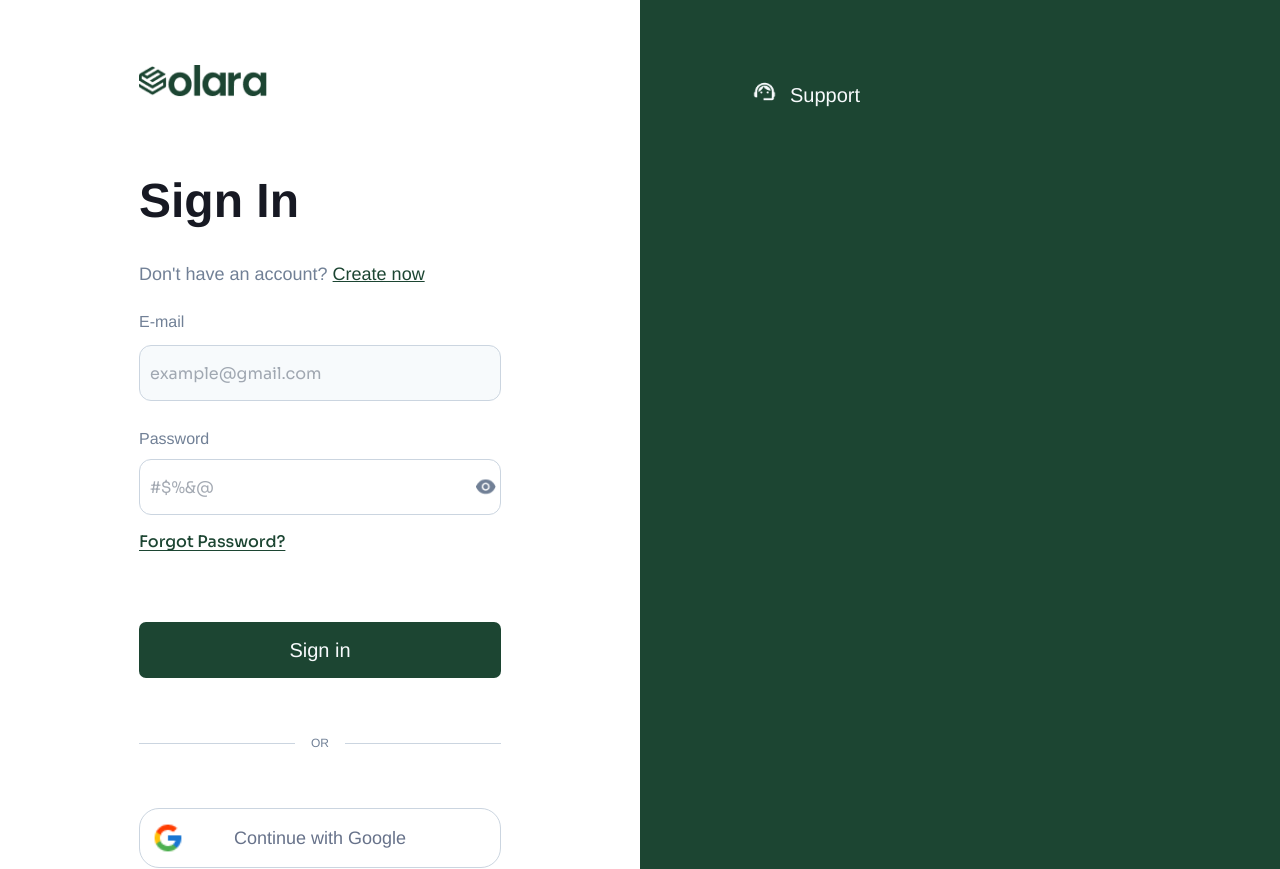
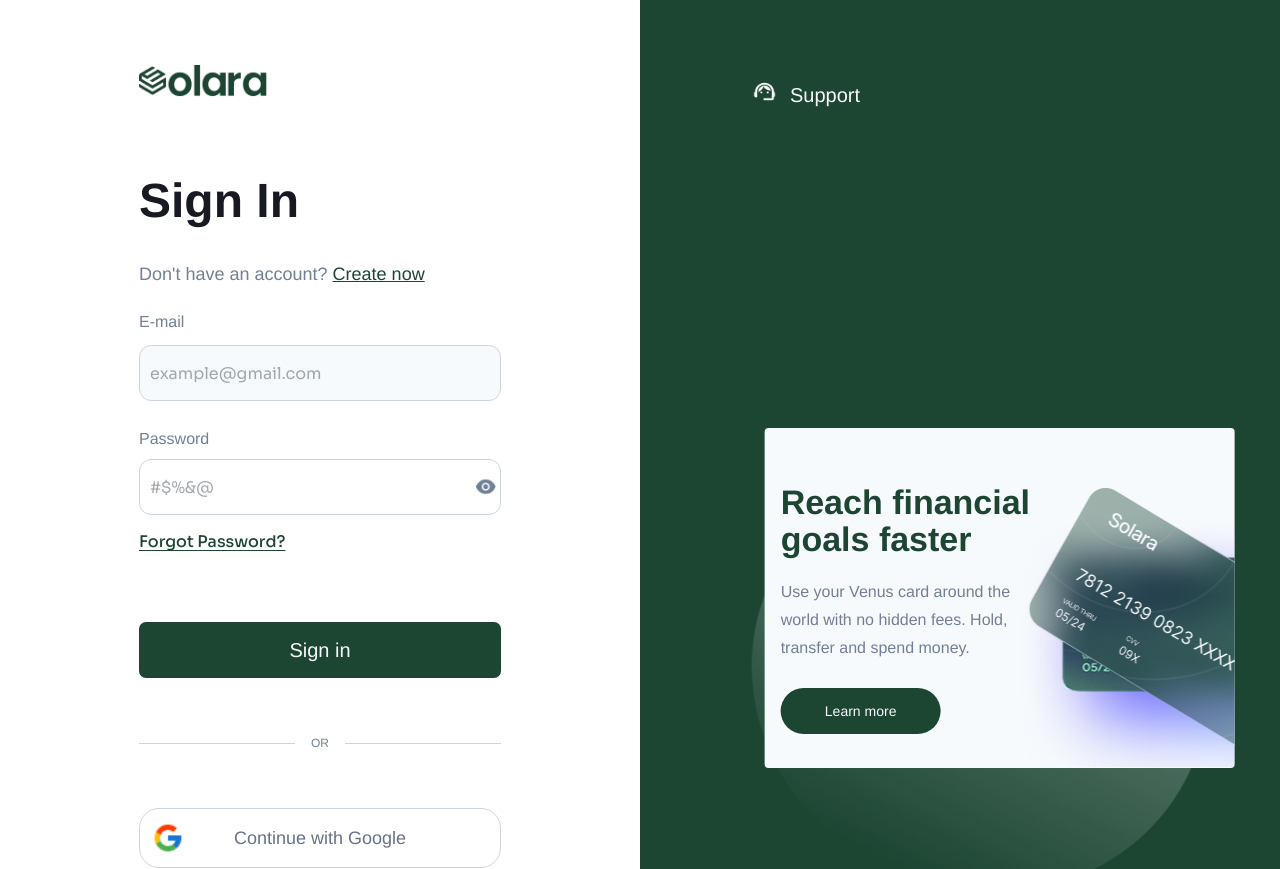
Before and after one commit to codewithabdullahbashir/Java-Script, a React (Vite) app in the folder my-react-app/: page /login in a window 1280 px wide. Shown: the top 869 px of the page. Built offline with nearby package versions, Linux system fonts and the light colour scheme; no server answers.

Commit message:
Section 2 center Card

```diff
--- a/my-react-app/src/screen/LogInPage.tsx
+++ b/my-react-app/src/screen/LogInPage.tsx
@@ -1,176 +1,13 @@
-/* import LoginLogo from "../assets/LoginLogo.png";
-import EyeOn from "../assets/EyeOn.png";
-import EyeOff from "../assets/EyeOff.png";
-import Skip from "../assets/Skip.png"
-import Facebook from "../assets/Facebook.png";
-import Googel from '../assets/Google.png'
-import Support from "../assets/Support.png";
-import { useState } from "react";
-
-const LogInPage = () => {
-  const [showPassword, setShowPassword] = useState(false);
-
-  return (
-    <div className="grid min-h-screen grid-cols-2 ">
-      <section className="flex flex-col justify-center px-6 py-12 sm:px-12 md:px-20 bg-white">
-        <div className="mb-4">
-          <img src={LoginLogo} alt="Login Logo" className="h-8 w-auto" />
-        </div>
-
-        <div className="max-w-md w-full mt-14 mx-auto space-y-6">
-          <div>
-            <h1 className="text-4xl font-bold text-[#171923]">Sign In</h1>
-            <p className="mt-10 text-sm text-[#718096]">
-              Don't have an account?{" "}
-              <a
-                href="#signup"
-                className="text-[#1C4532] underline font-medium"
-              >
-                Create now
-              </a>
-            </p>
-          </div>
-
-          <form className="space-y-4" onSubmit={(e) => e.preventDefault()}>
-            <div className="flex flex-col gap-4">
-              <label
-                htmlFor="email"
-                className="text-[16px] font-medium text-[#718096]"
-                style={{ fontFamily: "Helvetica" }}
-              >
-                E-mail
-              </label>
-              <input
-                id="email"
-                type="email"
-                placeholder="example@gmail.com"
-                className="w-full h-12 px-4 border border-[#CBD5E0] rounded-lg focus:outline-none focus:ring-2 focus:ring-[#1C4532]"
-                style={{ fontFamily: "Sora" }}
-              />
-            </div>
-
-            <div className="flex flex-col gap-4 mt-5">
-              <label
-                htmlFor="password"
-                className="text-sm font-medium text-[#718096]"
-                style={{ fontFamily: "Helvetica" }}
-              >
-                Password
-              </label>
-              <div className="relative w-full">
-                <input
-                  id="password"
-                  type={showPassword ? "text" : "password"}
-                  placeholder="••••••••"
-                  className="w-full h-12 pl-4 pr-14 border border-[#CBD5E0] rounded-lg focus:outline-none focus:ring-2 focus:ring-[#1C4532]"
-                  style={{ fontFamily: "Sora" }}
-                />
-                <button
-                  onClick={() => setShowPassword((prev) => !prev)} // Changed from onChange
-                  type="button"
-                  className="absolute right-4 top-1/2 -translate-y-1/2 p-1 focus:outline-none flex items-center justify-center"
-                  aria-label={showPassword ? "Hide password" : "Show password"}
-                >
-                  {showPassword ? (
-                    <img
-                      src={EyeOff}
-                      alt="Hide Password"
-                      className="w-5 h-5 opacity-70 hover:opacity-100 transition-opacity"
-                    />
-                  ) : (
-                    <img
-                      src={EyeOn}
-                      alt="Show Password"
-                      className="w-5 h-5 opacity-70 hover:opacity-100 transition-opacity"
-                    />
-                  )}
-                </button>
-              </div>
-            </div>
-
-            <div className="text-start">
-              <a
-                href="#forgot"
-                className="text-sm font-medium text-[#1C4532] underline underline-offset-3"
-                style={{ fontFamily: "Sora" }}
-              >
-                Forgot Password?
-              </a>
-            </div>
-
-            <button
-              type="submit"
-              className="w-full h-12 mt-4 bg-[#1C4532] text-white font-semibold rounded-2xl hover:bg-[#143325] transition-colors cursor-pointer"
-            >
-              Sign in
-            </button>
-
-            <div className="my-7.5 flex items-center gap-3">
-              <div className="h-px flex-1 bg-[#CBD5E0]" />
-              <span className="text-xs text-[#313131]">Or</span>
-              <div className="h-px flex-1 bg-[#CBD5E0]" />
-            </div>
-
-            <div className="">
-              <button
-                type="button"
-                className="w-full h-12 flex items-center justify-center border border-[#CBD5E0] rounded-2xl text-[#67728A] font-medium hover:bg-gray-50 transition-colors"
-              >
-                <img src={Googel} alt="" className="relative -left-32" />
-                Continue with Google
-              </button>
-              <button
-                type="button"
-                className="w-full mt-10 h-12 flex items-center justify-center border border-[#CBD5E0] rounded-2xl text-[#67728A] font-medium hover:bg-gray-50 transition-colors"
-              >
-                <img src={Facebook} alt="" className="relative -left-30" />
-                Continue with Facebook
-              </button>
-            </div>
-          </form>
-        </div>
-      </section>
-
-      <section className="text-center justify-center h-full w-full bg-[#1C4532]">
-        <div className="flex text-center justify-center gap-2 ">
-          <img src={Support} alt="Support" />
-          <p className="text-[#F7FAFC] text-[20px] font-medium">Support</p>
-        </div>
-        <div className="h-131.25 w-154.5 text-center justify-center">
-          <div />
-          <div className="bg-white">
-            <h1>Reach Finacial goals faster</h1>
-            <p>
-              Use your Venus card around the world with no hidden fees. Hold,
-              transfer and spend money.
-            </p>
-            <button>Learn more</button>
-          </div>
-          <div className="">
-            <h3 className="text-white">Introducing new features</h3>
-            <p>
-              Analyzing previous trends ensures that businesses always make the
-              right decision. And as the scale of the decision and it’s impact
-              magnifies...
-            </p>
-          </div>
-        </div>
-        <img src={Skip} alt="Skip" />
-      </section>
-    </div>
-  );
-};
-
-export default LogInPage;
- */
-
 import LoginLogo from "../assets/LoginLogo.png";
 import OpenEye from "../assets/OpenEye.png";
 import EyeOff from "../assets/EyeOff.png";
+import LoginEllipse from "../assets/LoginEllipse.png";
+
 import Skip from "../assets/Skip.png";
 import Facebook from "../assets/Facebook.png";
 import Googel from "../assets/Google.png";
 import Support from "../assets/Support.png";
+import Illustration from "../assets/Illustration.png";
 import { useState } from "react";
 
 const LogInPage = () => {
@@ -310,15 +147,46 @@ const LogInPage = () => {
           </form>
         </div>
       </section>
-{/* ---------------------------------------------------------------------------------------------------------------------- */}
+      {/* ---------------------------------------------------------------------------------------------------------------------- */}
       <section className="relative min-h-screen overflow-hidden bg-[#1C4532]">
-        <div className="absolute left-28 top-20 flex  gap-3.25">
+        <div className="absolute left-28 top-20 flex gap-3.25">
           <img src={Support} alt="Support" className="h-[22.5px] w-[25px]" />
 
           <p className="text-[20px] font-medium text-[#F7FAFC]">Support</p>
         </div>
 
+        <div className="absolute left-70 top-70 -translate-x-1/2">
+          <div className="relative h-[433.66px] w-[456.74px]">
+            <img
+              src={LoginEllipse}
+              alt="BG"
+              className="absolute left-15 top-45 h-[433.66px] w-[466.4px]"
+            />
 
+            <div className="absolute ml-17 left-1.25  top-37 h-85 w-[470px] rounded-sm bg-[#F7FAFC] p-4">
+              <h2 className=" mt-10 w-62.5  text-[34px] font-bold leading-[37px] text-[#1C4532]">
+                Reach financial
+                <br />
+                goals faster
+              </h2>
+
+              <p className="mt-5 w-[250px]  text-[16px] leading-[28px] text-[#718096]">
+                Use your Venus card around the world with no hidden fees. Hold,
+                transfer and spend money.
+              </p>
+
+              <button className="mt-6.5 rounded-[70px] bg-[#1C4532] h-11.5 w-40 px-[13px] py-[5px] text-[14px] text-[#F7FAFC]">
+                Learn more
+              </button>
+              <div className="relative -top-75 left-58.5">
+                <img src={Illustration} alt="" />
+              </div>
+            </div>
+          </div>
+
+
+
+        </div>
       </section>
     </div>
   );
```
Also changed, not shown: my-react-app/src/assets/Illustration.png (added), my-react-app/src/assets/LoginEllipse.png (renamed from my-react-app/src/assets/Ellipse 1.png).
